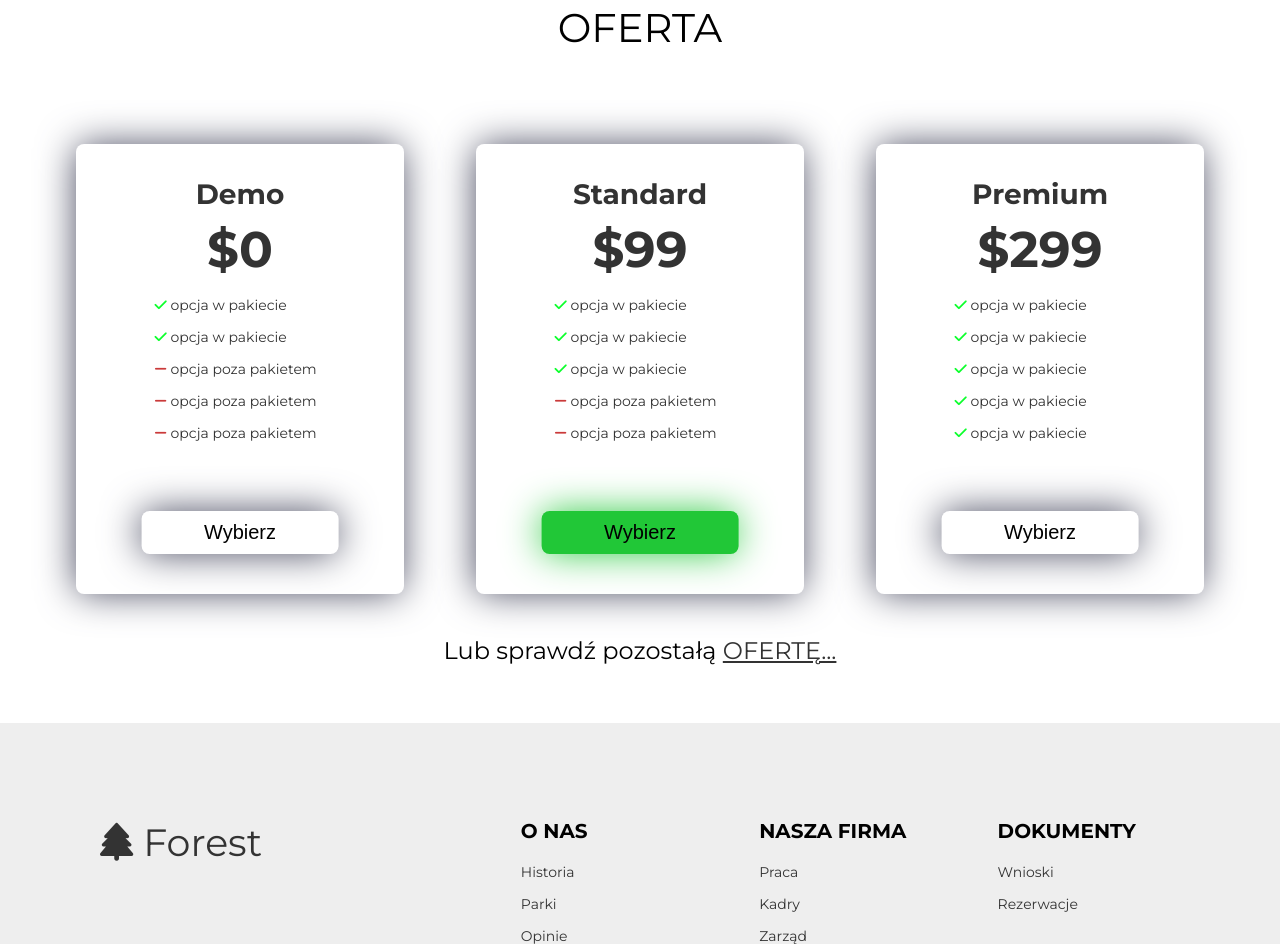
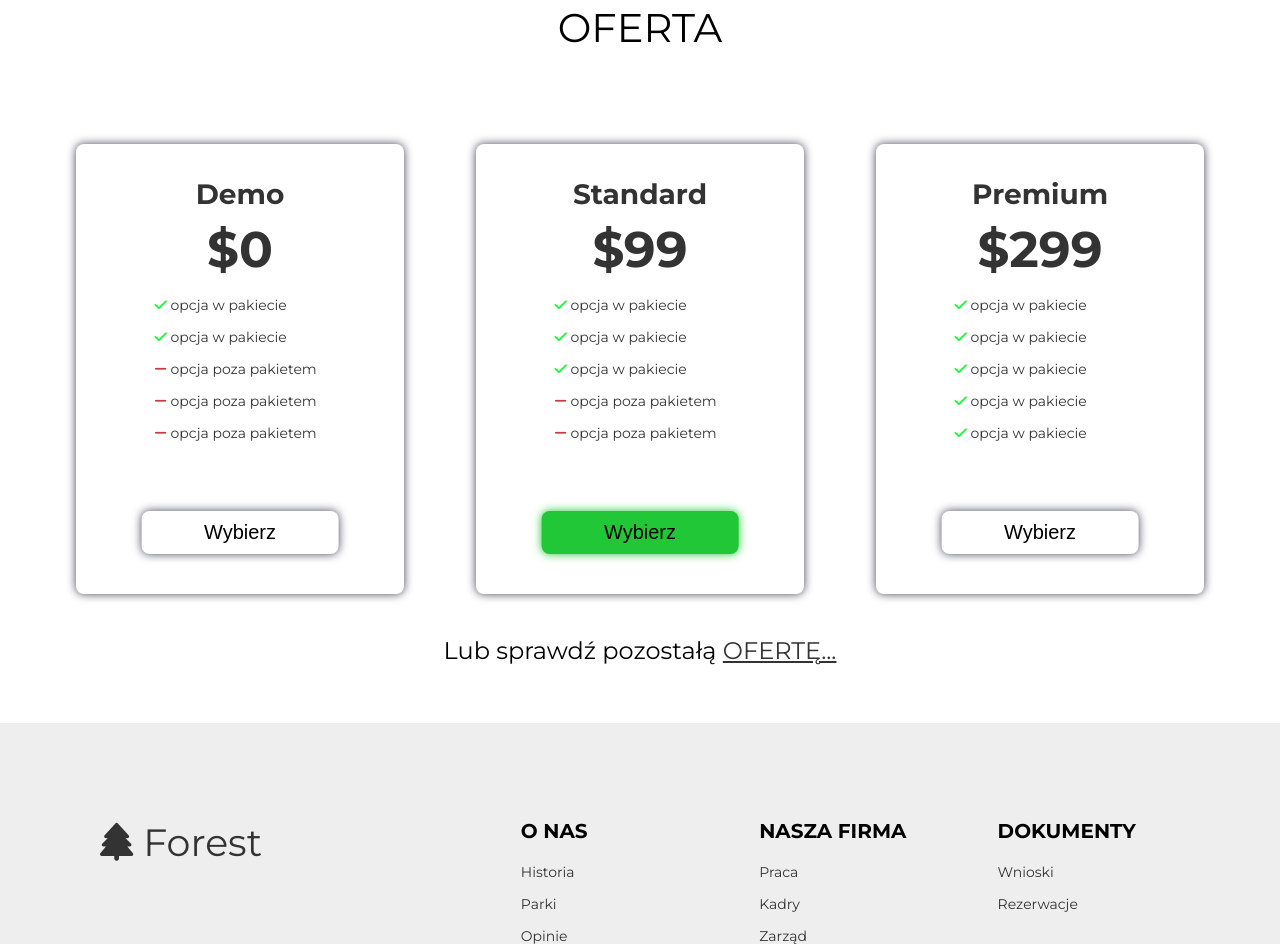
Before and after one commit to tomaszrus/ForestWebsite, a website: page index.html in a window 1280 px wide. Shown: the part 1406-2350 px from the top of the page. Drawn offline with Linux system fonts and the light colour scheme.

Commit message:
change title name in contact and offer page, reduction of shadow on offer

```diff
--- a/src/sass/style.scss
+++ b/src/sass/style.scss
@@ -192,7 +192,7 @@ body {
 			flex-direction: column;
 			justify-content: center;
 			border-radius: 8px;
-			box-shadow: -1px 0px 38px -2px rgba(66, 68, 90, 1);
+			box-shadow: 0px 0px 10px 0px rgba(66, 68, 90, 1);
 			&-title {
 				position: absolute;
 				left: 50%;
@@ -234,18 +234,13 @@ body {
 				font-size: 2rem;
 				width: 60%;
 				border: none;
-				box-shadow: -1px 0px 38px -1px rgba(66, 68, 90, 1);
+				box-shadow: 0px 0px 10px 0px rgba(66, 68, 90, 1);
 				background: none;
 				cursor: pointer;
-				transition: color 0.5s, background-color 0.5s;
-				&:hover {
-					color: $light;
-					background-color: $dark;
-				}
 			}
 			.preferred {
 				background-color: $darkGreen;
-				box-shadow: -1px 0px 38px -2px rgba(33, 199, 55, 1);
+				box-shadow: 0px 0px 10px 0px rgba(33, 199, 55, 1);
 			}
 		}
 	}
```
Also changed, not shown: contact.html (+1 -1 lines), offers.html (+1 -1 lines), dist/css/style.min.css, 2 other files.
